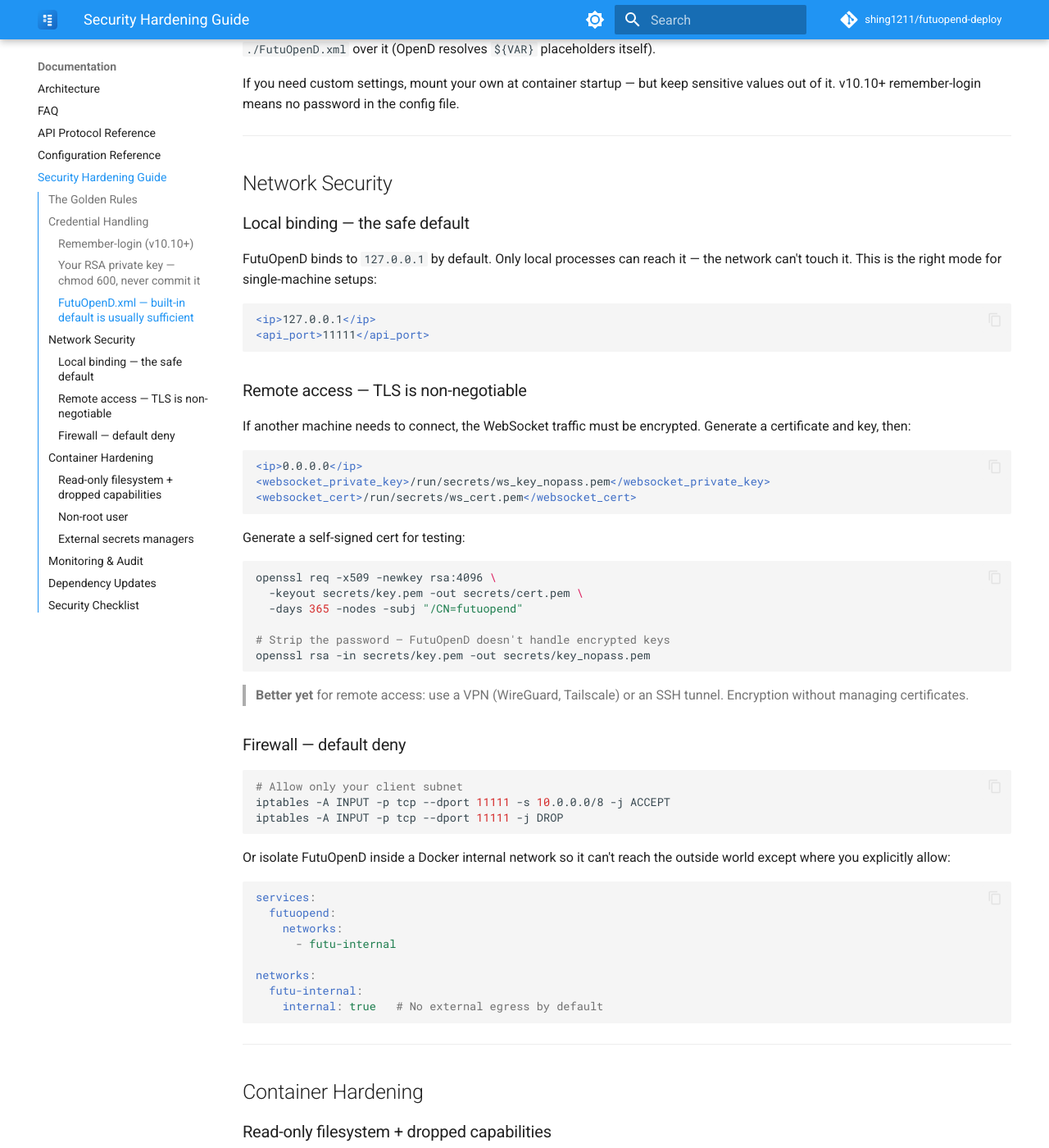
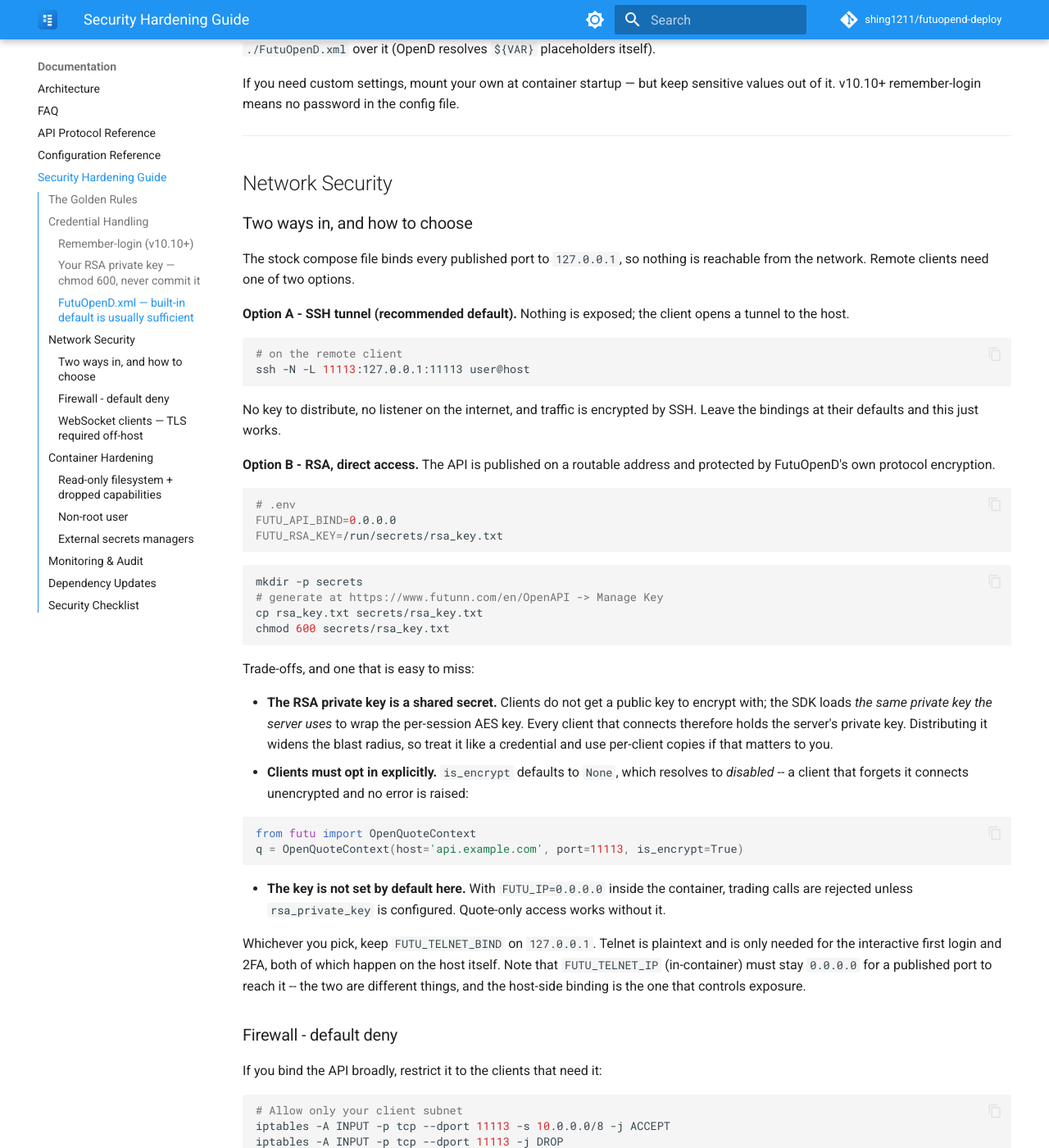
Before and after one commit to shing1211/futuopend-deploy, an MkDocs documentation site: the page built from docs/security.md, in a window 1280 px wide and 1400 px high, scrolled down 1103 px. Shown: the whole window at 82% size. Built offline with MkDocs 1.6.1 and Material for MkDocs 9.7.7, drawn with Linux system fonts in a browser that asks for light colours; comment, search, counter and statistics services are not loaded; some of the changed text lies outside the part shown.

Commit message:
feat(security): env-driven port binds, loopback by default
The stock compose published all three ports on 0.0.0.0, including telnet --
a plaintext command interface reachable from the whole network, which
contradicted the "network is enemy territory" guidance in docs/security.md.

Make the host-side bind configurable and default everything to 127.0.0.1:

    FUTU_API_BIND / FUTU_WS_BIND / FUTU_TELNET_BIND   (all default 127.0.0.1)
    FUTU_API_PORT_HOST                                  (default 11113)

Remote access is then a choice rather than a default:

- SSH tunnel (recommended): nothing exposed, no key to distribute.
- RSA direct: set FUTU_API_BIND=0.0.0.0 with an RSA key.

Verified with `docker compose config` that defaults resolve to 127.0.0.1 on all
three, and that FUTU_API_BIND=0.0.0.0 moves only the API while telnet stays on
loopback.

The distinction that is easy to get wrong is now documented: FUTU_TELNET_IP
binds inside the container and must stay 0.0.0.0 for a published port to reach
it, while FUTU_TELNET_BIND is what actually controls host exposure. Setting the
in-container value to 127.0.0.1 makes first login hang with no error.

Also in docs/security.md:

- The RSA private key is a shared secret -- clients load the same key the server
  uses, so every connected client holds it. Worth stating before recommending it.
- Clients must pass is_encrypt=True; it defaults to None, which resolves to
  *disabled*, and a client that forgets it connects in plaintext with no error.
- Firewall examples filter the host port (11113), not the container's 11111.
- Dropped the now-superseded "local binding"/"remote access" sections and the
  duplicated firewall block; kept the WebSocket TLS guidance, rescoped to
  WebSocket since the TCP API uses FutuOpenD's own RSA/AES scheme.

Also drop the compose healthcheck override so the image's TCP probe applies
instead of `pgrep`, and document FUTU_NO_MONITOR in .env.example, where the
entrypoint already reads it.

````diff
--- a/docs/security.md
+++ b/docs/security.md
@@ -43,23 +43,101 @@ If you need custom settings, mount your own at container startup — but keep se
 
 ## Network Security
 
-### Local binding — the safe default
+### Two ways in, and how to choose
 
-FutuOpenD binds to `127.0.0.1` by default. Only local processes can reach it — the network can't touch it. This is the right mode for single-machine setups:
+The stock compose file binds every published port to `127.0.0.1`, so nothing is
+reachable from the network. Remote clients need one of two options.
+
+**Option A - SSH tunnel (recommended default).** Nothing is exposed; the client
+opens a tunnel to the host.
+
+```bash
+# on the remote client
+ssh -N -L 11113:127.0.0.1:11113 user@host
+```
+
+No key to distribute, no listener on the internet, and traffic is encrypted by
+SSH. Leave the bindings at their defaults and this just works.
+
+**Option B - RSA, direct access.** The API is published on a routable address
+and protected by FutuOpenD's own protocol encryption.
+
+```bash
+# .env
+FUTU_API_BIND=0.0.0.0
+FUTU_RSA_KEY=/run/secrets/rsa_key.txt
+```
+
+```bash
+mkdir -p secrets
+# generate at https://www.futunn.com/en/OpenAPI -> Manage Key
+cp rsa_key.txt secrets/rsa_key.txt
+chmod 600 secrets/rsa_key.txt
+```
+
+Trade-offs, and one that is easy to miss:
+
+- **The RSA private key is a shared secret.** Clients do not get a public key to
+  encrypt with; the SDK loads *the same private key the server uses* to wrap the
+  per-session AES key. Every client that connects therefore holds the server's
+  private key. Distributing it widens the blast radius, so treat it like a
+  credential and use per-client copies if that matters to you.
+- **Clients must opt in explicitly.** `is_encrypt` defaults to `None`, which
+  resolves to *disabled* -- a client that forgets it connects unencrypted and no
+  error is raised:
+
+  ```python
+  from futu import OpenQuoteContext
+  q = OpenQuoteContext(host='api.example.com', port=11113, is_encrypt=True)
+  ```
+
+- **The key is not set by default here.** With `FUTU_IP=0.0.0.0` inside the
+  container, trading calls are rejected unless `rsa_private_key` is configured.
+  Quote-only access works without it.
+
+Whichever you pick, keep `FUTU_TELNET_BIND` on `127.0.0.1`. Telnet is plaintext
+and is only needed for the interactive first login and 2FA, both of which happen
+on the host itself. Note that `FUTU_TELNET_IP` (in-container) must stay
+`0.0.0.0` for a published port to reach it -- the two are different things, and
+the host-side binding is the one that controls exposure.
+
+### Firewall - default deny
+
+If you bind the API broadly, restrict it to the clients that need it:
+
+```bash
+# Allow only your client subnet
+iptables -A INPUT -p tcp --dport 11113 -s 10.0.0.0/8 -j ACCEPT
+iptables -A INPUT -p tcp --dport 11113 -j DROP
+```
+
+> The port to filter is the **host** port (`11113` by default, or
+> `FUTU_API_PORT_HOST`), not the container's `11111`.
+
+Or isolate FutuOpenD inside a Docker internal network so it can't reach the
+outside world except where you explicitly allow:
+
+```yaml
+services:
+  futuopend:
+    networks:
+      - futu-internal
+
+networks:
+  futu-internal:
+    internal: true   # No external egress by default
+```
+
+
+### WebSocket clients — TLS required off-host
+
+The above covers the TCP API. WebSocket pushes are a separate listener and must be encrypted with a certificate if anything off-host subscribes to it:
 
 ```xml
-<ip>127.0.0.1</ip>
-<api_port>11111</api_port>
-```
-
-### Remote access — TLS is non-negotiable
-
-If another machine needs to connect, the WebSocket traffic must be encrypted. Generate a certificate and key, then:
-
-```xml
-<ip>0.0.0.0</ip>
+<websocket_ip>0.0.0.0</websocket_ip>
 <websocket_private_key>/run/secrets/ws_key_nopass.pem</websocket_private_key>
 <websocket_cert>/run/secrets/ws_cert.pem</websocket_cert>
+<websocket_port>33333</websocket_port>
 ```
 
 Generate a self-signed cert for testing:
@@ -73,28 +151,7 @@ openssl req -x509 -newkey rsa:4096 \
 openssl rsa -in secrets/key.pem -out secrets/key_nopass.pem
 ```
 
-> **Better yet** for remote access: use a VPN (WireGuard, Tailscale) or an SSH tunnel. Encryption without managing certificates.
-
-### Firewall — default deny
-
-```bash
-# Allow only your client subnet
-iptables -A INPUT -p tcp --dport 11111 -s 10.0.0.0/8 -j ACCEPT
-iptables -A INPUT -p tcp --dport 11111 -j DROP
-```
-
-Or isolate FutuOpenD inside a Docker internal network so it can't reach the outside world except where you explicitly allow:
-
-```yaml
-services:
-  futuopend:
-    networks:
-      - futu-internal
-
-networks:
-  futu-internal:
-    internal: true   # No external egress by default
-```
+Leave `FUTU_WS_BIND` on `127.0.0.1` unless you need off-host subscriptions.
 
 ---
 
````
Also changed, not shown: docker-compose.yaml (+11 -9 lines), 1 other file.
